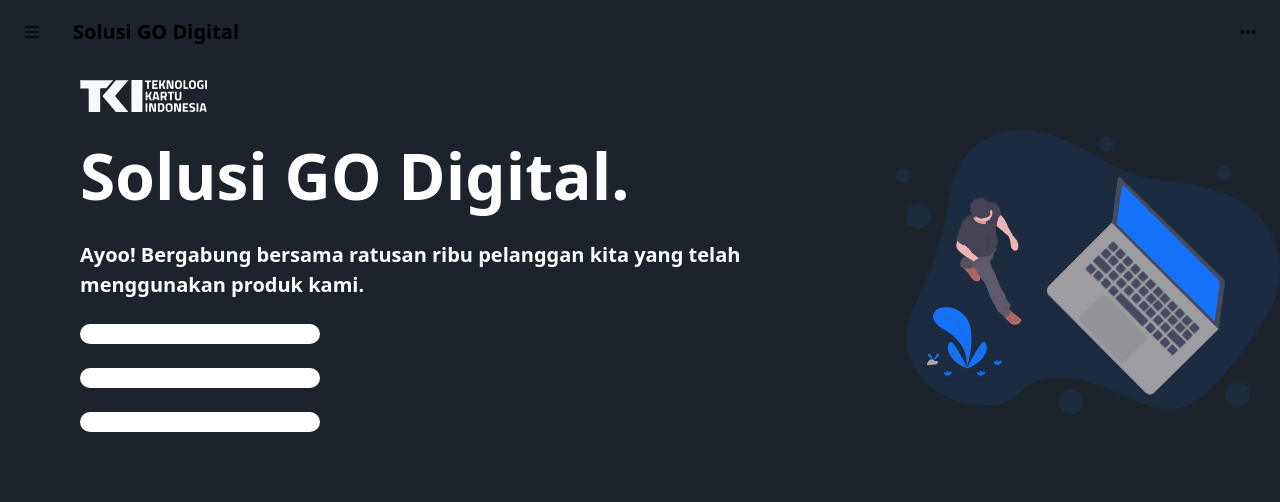
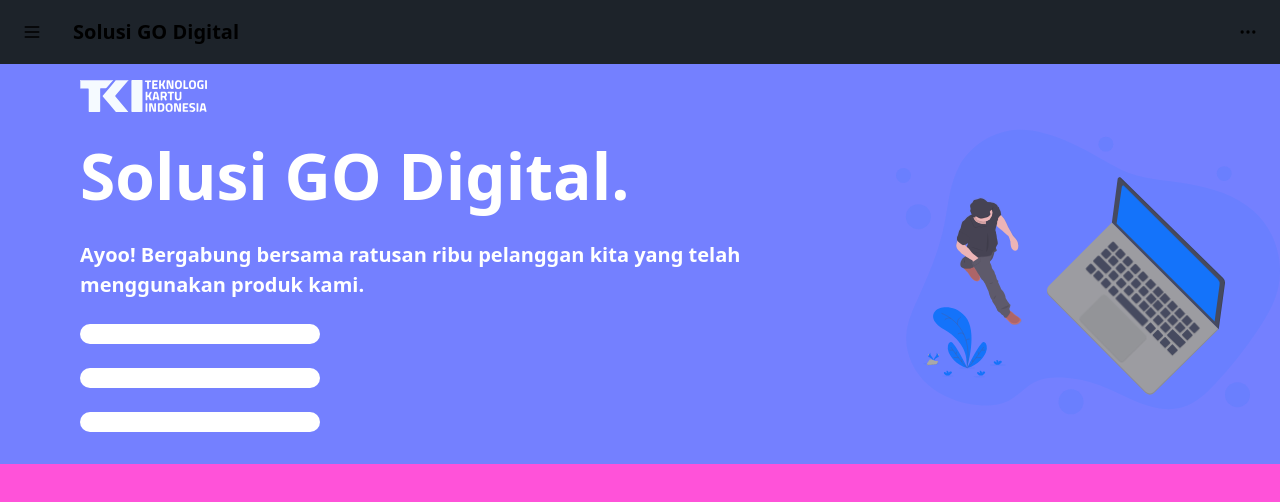
Before and after one commit to arief0303/solusi-go-digital-landing-page, a Next.js app: page / in a window 1280 px wide. Shown: the top 502 px of the page. Built offline with nearby package versions, Linux system fonts and the light colour scheme.

Commit message:
custom styling fix & theme compatibility

```diff
--- a/src/pages/index.tsx
+++ b/src/pages/index.tsx
@@ -10,7 +10,8 @@ const index = () => {
   return (
     <>
       <Header />
-      <div className="flex flex-col sm:flex-row pt-20 bg-base-100 w-screen h-screen">
+      <section>
+        <div className="flex flex-col sm:flex-row pt-20 bg-primary w-screen h-3/4 ">
           <div className="px-20 SolusiGoDigital">
             <img className="h-8" src="/svg/tki.svg" alt="TKI logo" />
             <div className="my-4 w-full h-auto text-white text-[64px] font-bold leading-normal text-6xl">
@@ -26,6 +27,10 @@ const index = () => {
           </div>
           <HeroIllustration />
         </div>
+      </section>
+      <section>
+        <div className="h-96 bg-secondary"></div>
+      </section>
     </>
   );
 };
--- a/tailwind.config.ts
+++ b/tailwind.config.ts
@@ -20,6 +20,9 @@ const config: Config = {
         'xl': '1280px',
         '2xl': '1536px',
       },
+      spacing: {
+        '57': '57rem',
+      },
     },
   },
   plugins: [require("daisyui")],
```
Lines whose indentation alone changed are shown as unchanged.
